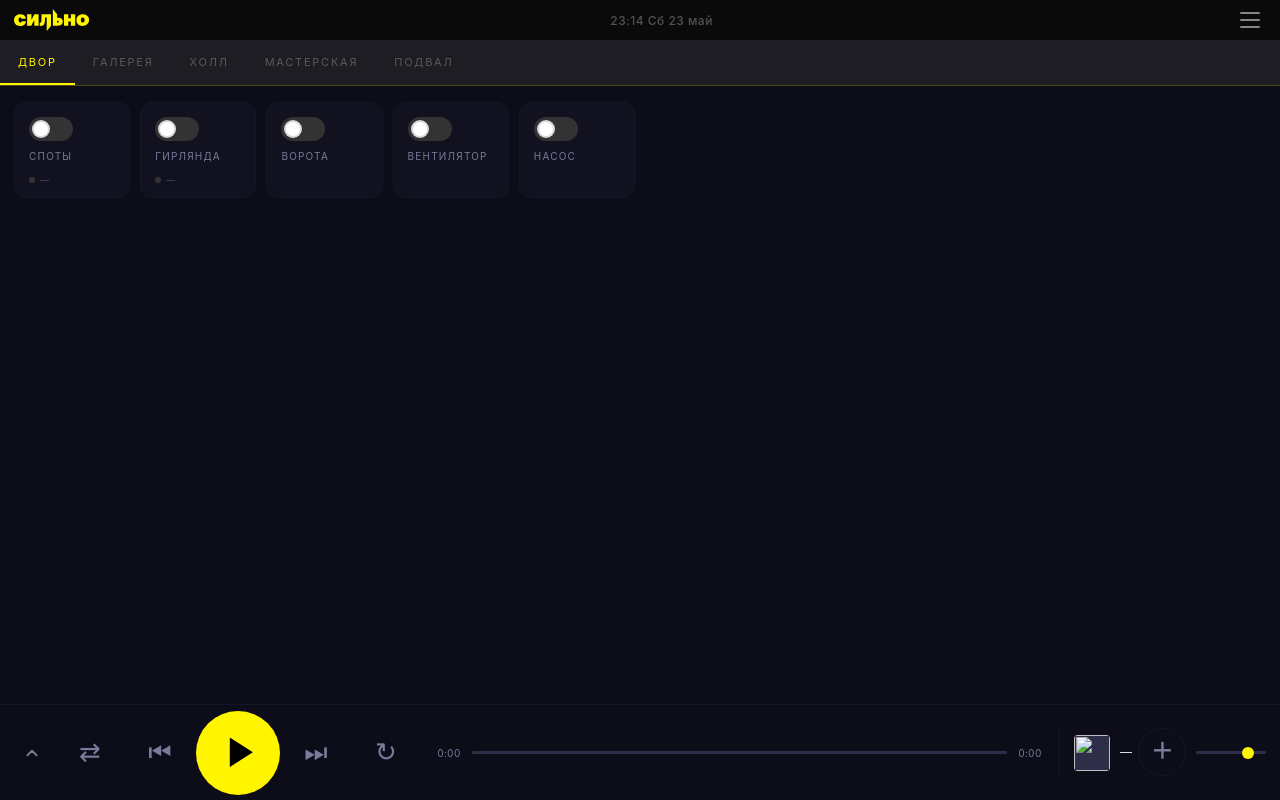
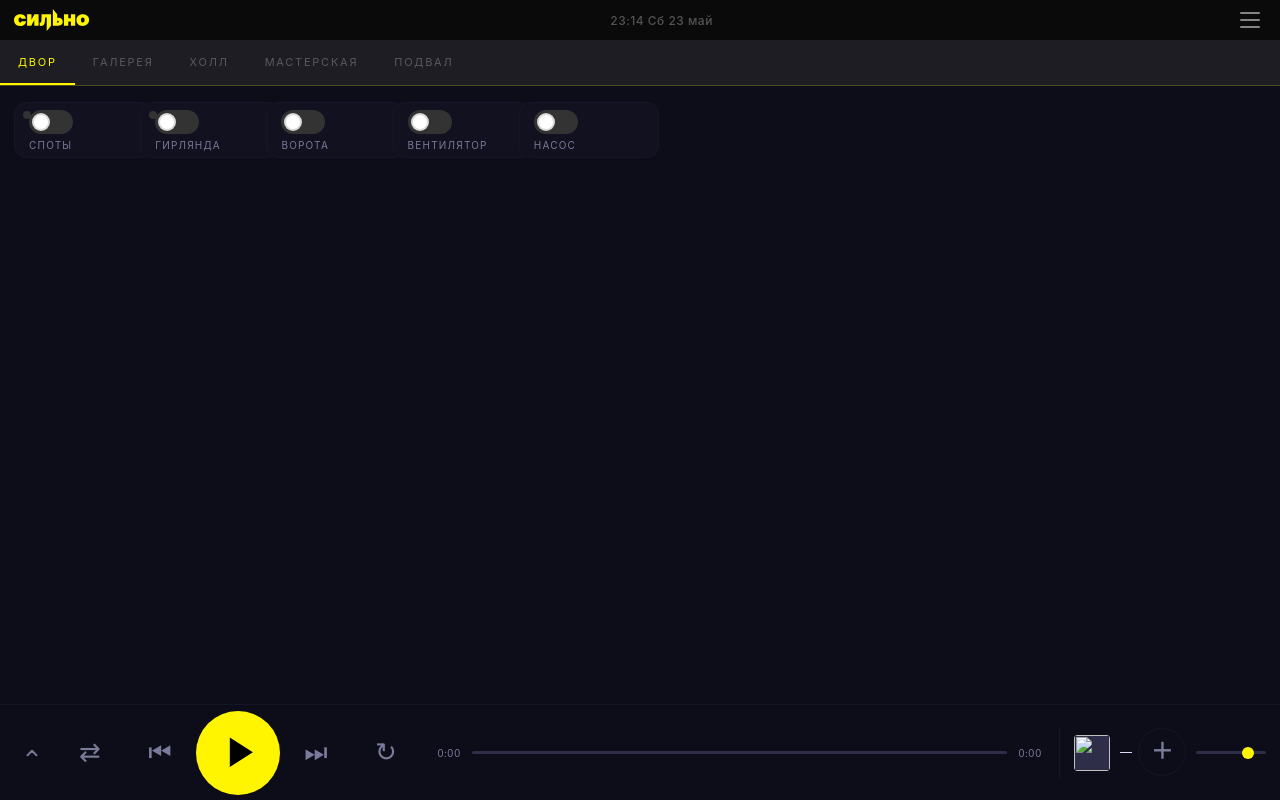
Before and after one commit to volosati-team/silno-dom-server, a FastAPI app: page / in a window 1280 px wide. Run offline with FastAPI, Linux system fonts and the light colour scheme; data that the repository does not hold is empty; some libraries are stand-ins or nearby versions.

Commit message:
feat(panel): compact ctrl-btn + zone visible alongside media player
- ctrl-btn: height 56px, position relative, remove dev-row/dev-lbl
- dev-dot: absolute top: 8px left: 8px (no text label)
- openMediaPanel: keep zone open as constrained one-row strip if activeZone
- #zone-clip.constrained: height capped to --row-h (80px)
- #zone-clip.constrained ~ #media-clip.open: top offset by row-h
- closeMediaPanel/closeZone: remove constrained class

Co-Authored-By: Claude Sonnet 4.6 <noreply@anthropic.com>

```diff
--- a/panel/static/app.css
+++ b/panel/static/app.css
@@ -10,9 +10,10 @@
   --muted:   #7a7a9a;
   --text:    #dde0f8;
 
-  --hh:  40px;
-  --zh:  46px;
-  --mh:  60px;
+  --hh:    40px;
+  --zh:    46px;
+  --mh:    60px;
+  --row-h: 80px;
 }
 
 html, body {
@@ -95,6 +96,15 @@ html, body {
 }
 #zone-clip.open { pointer-events: auto; }
 
+/* zone constrained to one ctrl-btn row when media panel is also open */
+#zone-clip.constrained {
+  bottom: calc(100vh - var(--hh) - var(--zh) - var(--row-h));
+}
+/* media panel starts below the ctrl-btn row when zone is constrained */
+#zone-clip.constrained ~ #media-clip.open {
+  top: calc(var(--hh) + var(--zh) + var(--row-h));
+}
+
 #zone-inner {
   height: 100%;
   overflow: hidden;
@@ -132,12 +142,15 @@ html, body {
 .ctrl-btn {
   border-radius: 12px; border: 1px solid var(--border);
   background: #111120;
+  position: relative;
   display: flex; flex-direction: column; align-items: flex-start;
-  padding: 14px 14px 12px;
-  gap: 10px; cursor: pointer;
+  justify-content: center;
+  padding: 10px 14px 10px 14px;
+  gap: 6px; cursor: pointer;
+  height: 56px;
+  min-width: 140px;
   transition: background 0.18s, border-color 0.18s;
   -webkit-tap-highlight-color: transparent;
-  min-height: 96px;
 }
 .ctrl-btn:active { opacity: 0.8; }
 
@@ -171,21 +184,16 @@ html, body {
   color: var(--muted); line-height: 1;
 }
 
-/* device state indicator */
-.dev-row {
-  display: flex; align-items: center; gap: 5px;
-  margin-top: auto;
-}
+/* device state dot — absolute top-left corner */
 .dev-dot {
-  width: 6px; height: 6px; border-radius: 50%;
-  background: #333; flex-shrink: 0;
+  position: absolute;
+  top: 8px; left: 8px;
+  width: 8px; height: 8px;
+  border-radius: 50%;
+  background: #333;
 }
 .dev-dot.on  { background: #4ade80; }
 .dev-dot.off { background: #f87171; }
-.dev-lbl {
-  font-size: 9px; letter-spacing: 0.08em; text-transform: uppercase;
-  color: #4a4a68;
-}
 
 /* ─── MEDIA CONTENT (slides UP) ──────────────────────────────────────────── */
 #media-clip {
--- a/panel/static/app.js
+++ b/panel/static/app.js
@@ -190,6 +190,7 @@ var lastActiveZone = null;
 function closeMediaPanel() {
   medOpen = false;
   mediaClip.classList.remove('open');
+  zoneClip.classList.remove('constrained');
   document.getElementById('sc-expand-btn').classList.remove('open');
   // Never leave the screen blank — fall back to the last active zone (or yard).
   if (!activeZone) {
@@ -206,7 +207,12 @@ function closeMediaPanel() {
 }
 function openMediaPanel() {
   medOpen = true;
-  closeZone();
+  if (activeZone) {
+    // Keep zone visible as one-row ctrl-btn strip
+    zoneClip.classList.add('constrained');
+  } else {
+    closeZone();
+  }
   mediaClip.classList.add('open');
   document.getElementById('sc-expand-btn').classList.add('open');
   if (window.innerWidth <= 700) showSavedPanel();
@@ -233,7 +239,7 @@ function closeZone() {
   if (activeZone) lastActiveZone = activeZone;
   activeZone = null;
   document.querySelectorAll('.ztab').forEach(t => t.classList.remove('active'));
-  zoneClip.classList.remove('open');
+  zoneClip.classList.remove('open', 'constrained');
 }
 
 // ── Zone tabs ─────────────────────────────────────────────────────────────────
--- a/panel/static/index.html
+++ b/panel/static/index.html
@@ -45,20 +45,20 @@
 
     <div class="zone-page" id="zone-yard">
       <div class="ctrl-btn" data-ch="ch1" onclick="handleCtrlClick(event,this)">
+        <span class="dev-dot"></span>
         <label class="tswitch" onclick="event.stopPropagation()">
           <input type="checkbox" class="tchk" onchange="handleCtrl(this)">
           <span class="ttrack"><span class="tthumb"></span></span>
         </label>
         <span class="cl">Споты</span>
-        <div class="dev-row"><span class="dev-dot"></span><span class="dev-lbl">—</span></div>
       </div>
       <div class="ctrl-btn" data-ch="ch3" onclick="handleCtrlClick(event,this)">
+        <span class="dev-dot"></span>
         <label class="tswitch" onclick="event.stopPropagation()">
           <input type="checkbox" class="tchk" onchange="handleCtrl(this)">
           <span class="ttrack"><span class="tthumb"></span></span>
         </label>
         <span class="cl">Гирлянда</span>
-        <div class="dev-row"><span class="dev-dot"></span><span class="dev-lbl">—</span></div>
       </div>
       <div class="ctrl-btn" data-ch="" onclick="handleCtrlClick(event,this)">
         <label class="tswitch" onclick="event.stopPropagation()">
```
